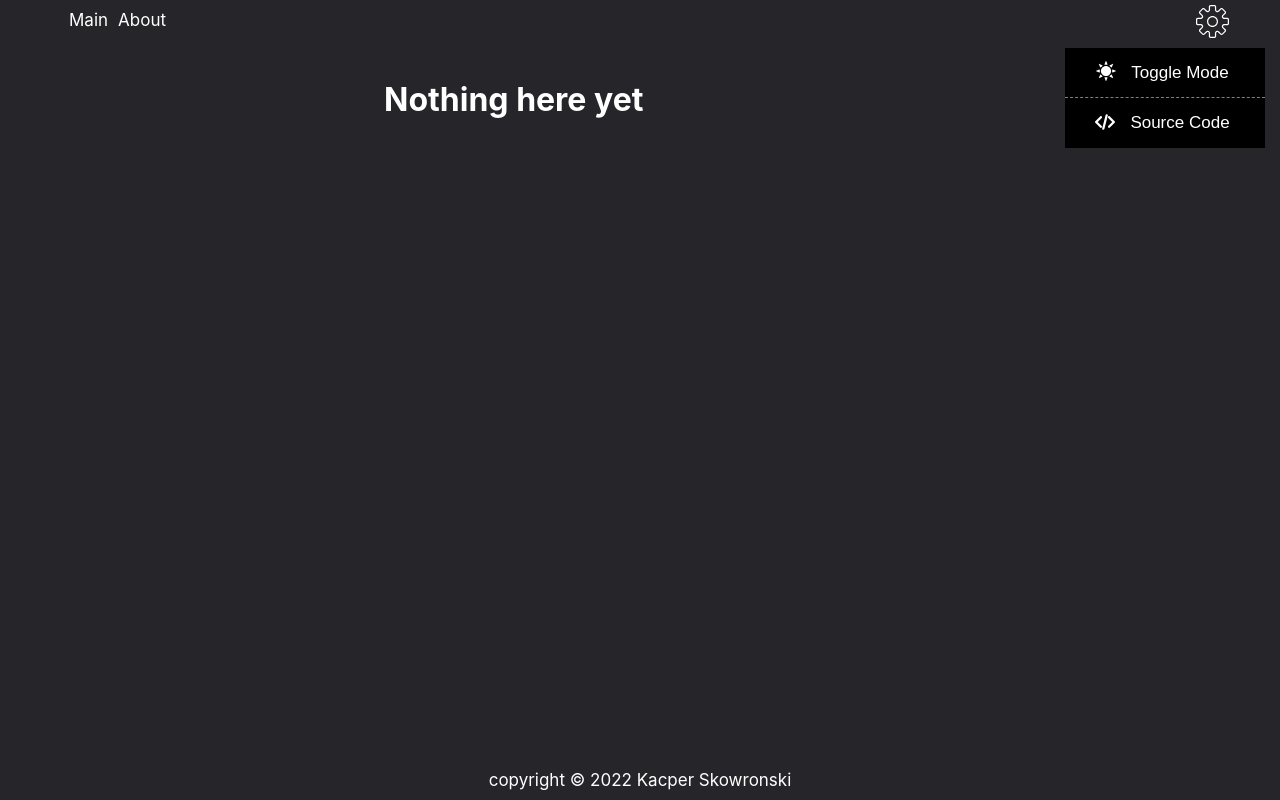
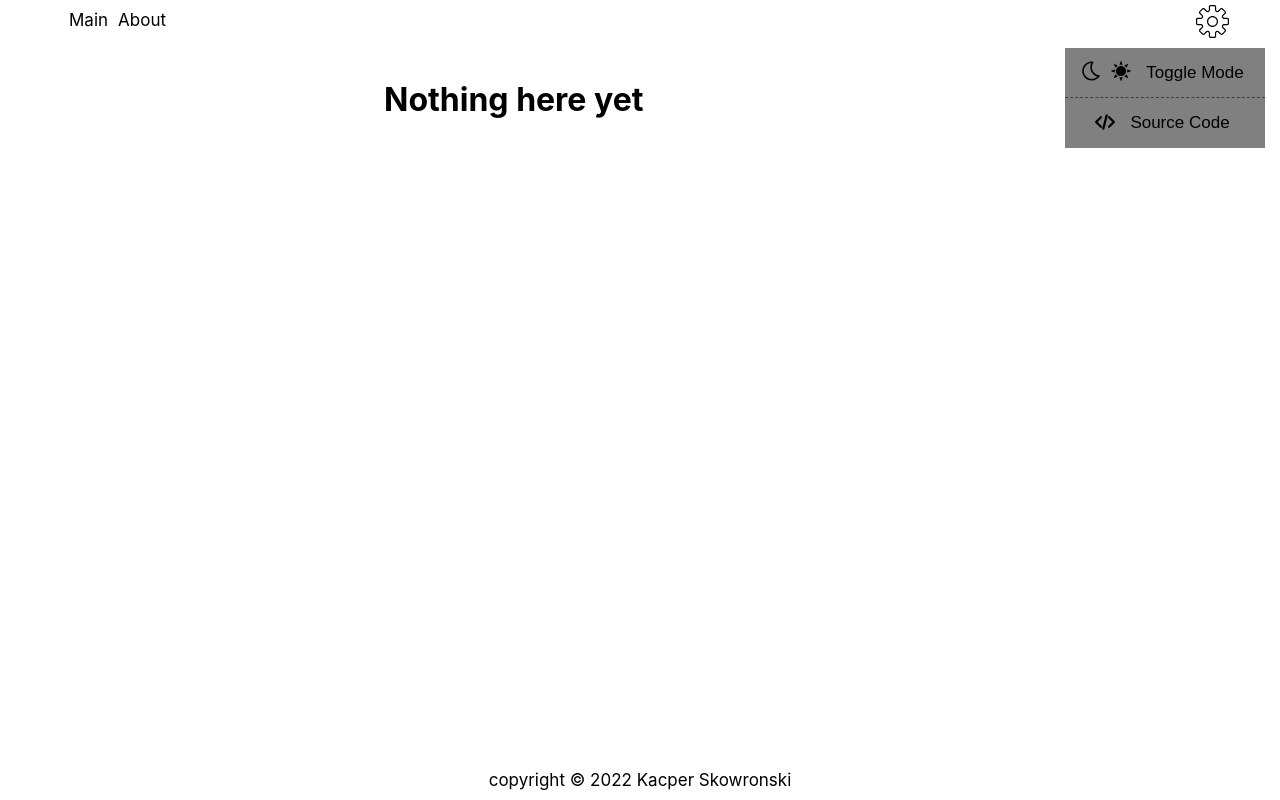
Before and after one commit to PandaHajs/Skowronskime, a Next.js app: page /about in a window 1280 px wide. Both pictures are taken after a click on the button 1212 px from the left and 22 px from the top of the page. Built offline with nearby package versions, Linux system fonts and the light colour scheme.

Commit message:
Got rid of the flashing with next-themes

```diff
--- a/package.json
+++ b/package.json
@@ -12,6 +12,7 @@
     "@vercel/analytics": "^0.1.5",
     "eslint-config-next": "^13.0.6",
     "next": "^13.0.6",
+    "next-themes": "^0.2.1",
     "react": "^18.2.0",
     "react-dom": "^18.2.0"
   },
--- a/pages/_app.tsx
+++ b/pages/_app.tsx
@@ -4,6 +4,7 @@ import "../styles/global.css";
 import { Analytics } from "@vercel/analytics/react";
 import "../styles/variables.css";
 import PageWithLayout from "../types/PageWithLayout";
+import { ThemeProvider } from "next-themes";
 
 type AppLayoutProps = {
   Component: PageWithLayout;
@@ -17,10 +18,12 @@ function MyApp({ Component, pageProps }: AppLayoutProps) {
       <Head>
         <meta name="theme-color" content="#3c1742" />
       </Head>
-      <Layout>
-        <Component {...pageProps} />
-      </Layout>
-      <Analytics />
+      <ThemeProvider>
+        <Layout>
+          <Component {...pageProps} />
+        </Layout>
+        <Analytics />
+      </ThemeProvider>
     </React.Fragment>
   );
 }
--- a/src/components/Layout.tsx
+++ b/src/components/Layout.tsx
@@ -1,9 +1,11 @@
-import React, { useEffect, useState } from "react";
+import React, { useState } from "react";
 import Head from "next/head";
 import Link from "next/link";
+import { useTheme } from "next-themes";
 type LayoutProps = {
   children: React.ReactNode;
 };
+
 const Layout: React.FunctionComponent<LayoutProps> = ({ children }) => {
   const [isDrop, setIsDrop] = useState(false);
   function drop() {
@@ -12,29 +14,22 @@ const Layout: React.FunctionComponent<LayoutProps> = ({ children }) => {
   function hide() {
     setIsDrop(false);
   }
-  const [isDark, setIsDark] = useState(false || true);
-  useEffect(() => {
-    const dark = localStorage.getItem("dark");
-    if (typeof window != "undefined") {
-      if (dark == "true") {
-        setIsDark(true);
-      } else if (dark == "false") {
-        setIsDark(false);
-      }
-    }
-  }, []);
+  const { Theme, setTheme } = useTheme();
+  const [active, setActive] = useState("");
+
   function light() {
-    setIsDark((current) => !current);
-    if (typeof window != "undefined") {
-      if (isDark == true) {
-        localStorage.setItem("dark", "false");
-      } else if (isDark == false) {
-        localStorage.setItem("dark", "true");
-      }
+    console.log(active);
+    if (active == "light") {
+      setTheme("dark");
+      setActive("dark");
+    } else {
+      setTheme("light");
+      setActive("light");
     }
   }
+
   return (
-    <div className={isDark ? "container" : "lightmode"}>
+    <div className="container">
       <Head>
         <title>Skowronski</title>
         <link rel="icon" href="/Koto.png" />
@@ -58,11 +53,11 @@ const Layout: React.FunctionComponent<LayoutProps> = ({ children }) => {
       </header>
       <ul className={isDrop ? "list" : "list_hid"}>
         <button onClick={light}>
-          <picture className={isDark ? "dark" : ""}>
+          <picture className={active == "dark" ? "dark " : ""}>
             <source srcSet="/dark.svg" type="image/svg" />
             <img src="/dark.svg" alt="dark" />
           </picture>
-          <picture className={isDark ? "" : "light"}>
+          <picture className={active == "light" ? "light" : ""}>
             <source srcSet="/light.svg" type="image/svg" />
             <img src="/light.svg" alt="light" />
           </picture>
--- a/styles/variables.css
+++ b/styles/variables.css
@@ -6,7 +6,7 @@
   --img_hover: #00ffcc;
   --border: rgba(255, 255, 255, 0.5);
 }
-.lightmode {
+[data-theme="light"] {
   --text: black;
   --main: white;
   --button: gray;
```
Also changed, not shown: 1 other file (tests, documents, lock files or other folders).
